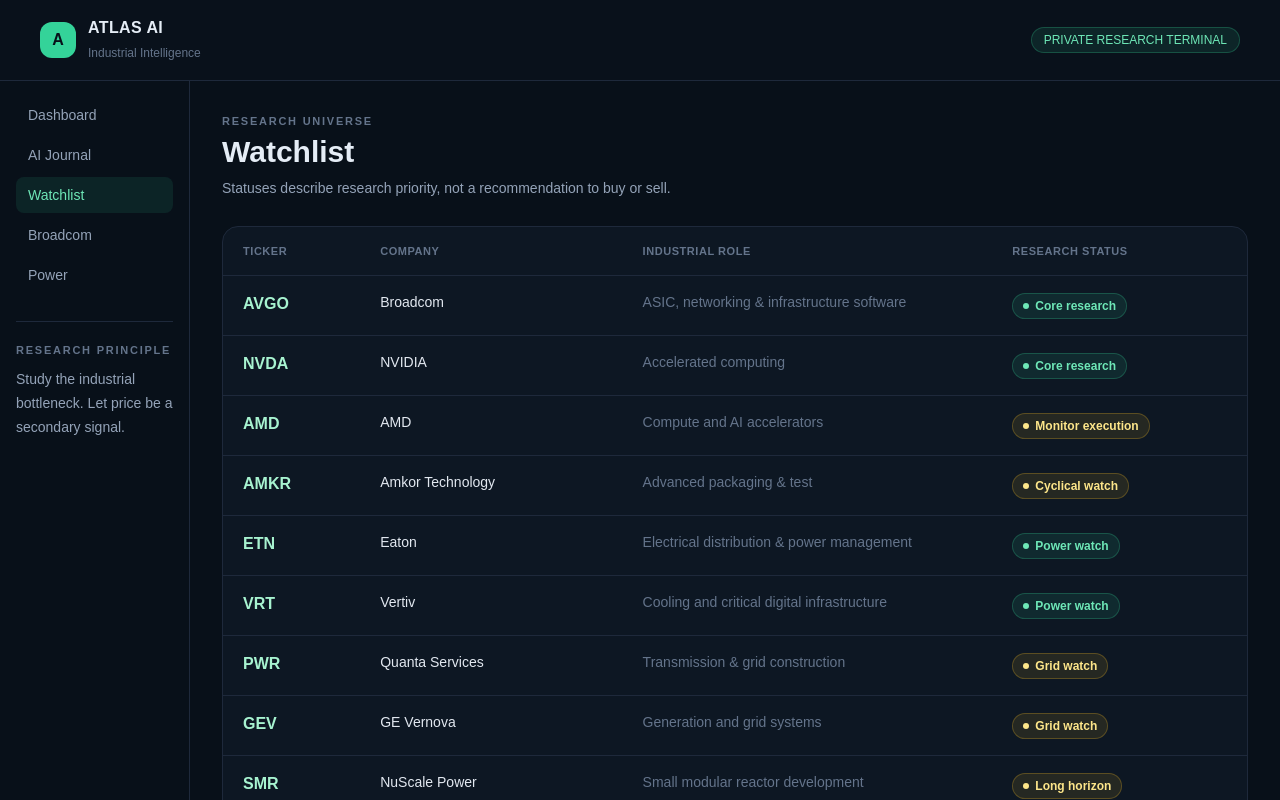
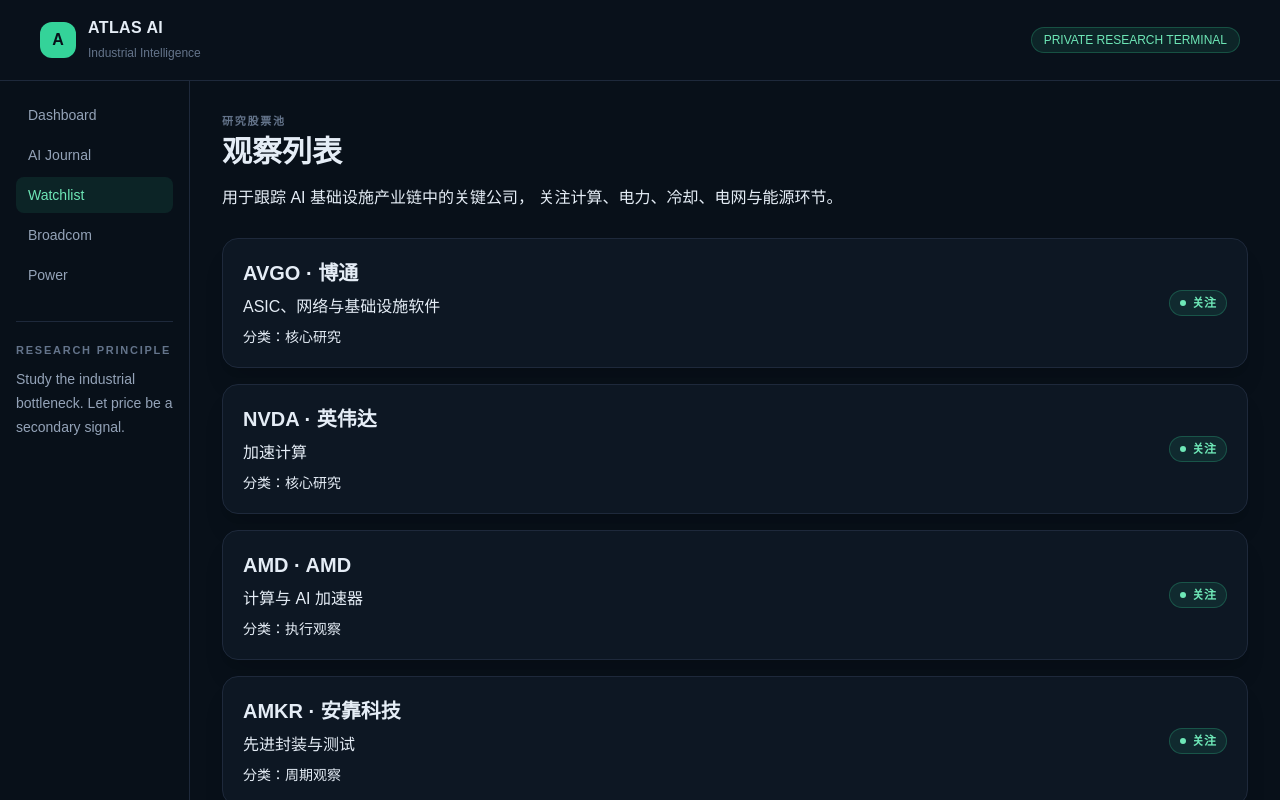
Before and after one commit to jxuplastic2008-code/atlas-ai, a Next.js app: page /watchlist in a window 1280 px wide. Shown: the top 800 px of the page. Built offline with nearby package versions, Linux system fonts and the light colour scheme.

Commit message:
Update page.js

```diff
--- a/app/watchlist/page.js
+++ b/app/watchlist/page.js
@@ -2,15 +2,62 @@
 import Signal from '../../components/Signal';
 
 const names = [
-  ['AVGO', 'Broadcom', 'ASIC, networking & infrastructure software', 'Core research', 'green'],
-  ['NVDA', 'NVIDIA', 'Accelerated computing', 'Core research', 'green'],
-  ['AMD', 'AMD', 'Compute and AI accelerators', 'Monitor execution', 'yellow'],
-  ['AMKR', 'Amkor Technology', 'Advanced packaging & test', 'Cyclical watch', 'yellow'],
-  ['ETN', 'Eaton', 'Electrical distribution & power management', 'Power watch', 'green'],
-  ['VRT', 'Vertiv', 'Cooling and critical digital infrastructure', 'Power watch', 'green'],
-  ['PWR', 'Quanta Services', 'Transmission & grid construction', 'Grid watch', 'yellow'],
-  ['GEV', 'GE Vernova', 'Generation and grid systems', 'Grid watch', 'yellow'],
-  ['SMR', 'NuScale Power', 'Small modular reactor development', 'Long horizon', 'yellow'],
+  ['AVGO', '博通', 'ASIC、网络与基础设施软件', '核心研究', 'green'],
+  ['NVDA', '英伟达', '加速计算', '核心研究', 'green'],
+  ['AMD', 'AMD', '计算与 AI 加速器', '执行观察', 'yellow'],
+  ['AMKR', '安靠科技', '先进封装与测试', '周期观察', 'yellow'],
+  ['ETN', '伊顿', '电力分配与能源管理', '电力观察', 'green'],
+  ['VRT', '维谛技术', '冷却与关键数字基础设施', '电力观察', 'green'],
+  ['PWR', 'Quanta Services', '输电与电网建设', '电网观察', 'yellow'],
+  ['GEV', 'GE Vernova', '发电与电网系统', '电网观察', 'yellow'],
+  ['SMR', 'NuScale Power', '小型模块化反应堆发展', '长期观察', 'yellow'],
 ];
 
-export default function Watchlist() { return <Shell active="Watchlist"><p className="eyebrow">Research universe</p><h1 className="mt-1 text-3xl font-bold">Watchlist</h1><p className="mt-2 text-sm text-slate-400">Statuses describe research priority, not a recommendation to buy or sell.</p><div className="mt-7 overflow-hidden rounded-2xl border border-slate-800 bg-[#0d1723]"><div className="grid grid-cols-[.7fr_1.4fr_2fr_1.2fr] gap-3 border-b border-slate-800 px-5 py-4 text-[11px] font-bold uppercase tracking-wider text-slate-500"><span>Ticker</span><span>Company</span><span className="hidden sm:block">Industrial role</span><span>Research status</span></div>{names.map(([ticker, company, role, note, signal]) => <div className="grid grid-cols-[.7fr_1.4fr_2fr_1.2fr] gap-3 border-b border-slate-800 px-5 py-4 last:border-0" key={ticker}><b className="text-emerald-200">{ticker}</b><span className="text-sm text-slate-200">{company}</span><span className="hidden text-sm text-slate-500 sm:block">{role}</span><div><Signal status={signal}>{note}</Signal></div></div>)}</div><p className="mt-4 text-xs leading-5 text-slate-500">Keep this intentionally short. Add a company only when you can name the bottleneck it serves and the evidence you expect to monitor.</p></Shell>; }
+export default function Watchlist() {
+  return (
+    <Shell active="Watchlist">
+      <p className="eyebrow">研究股票池</p>
+
+      <h1 className="mt-1 text-3xl font-bold">
+        观察列表
+      </h1>
+
+      <p className="mt-4">
+        用于跟踪 AI 基础设施产业链中的关键公司，
+        关注计算、电力、冷却、电网与能源环节。
+      </p>
+
+      <section className="mt-7 grid gap-4">
+        {names.map((item) => (
+          <div
+            key={item[0]}
+            className="panel"
+          >
+            <div className="flex items-center justify-between">
+
+              <div>
+                <h2 className="text-xl font-bold">
+                  {item[0]} · {item[1]}
+                </h2>
+
+                <p className="mt-2">
+                  {item[2]}
+                </p>
+
+                <p className="mt-2 text-sm">
+                  分类：{item[3]}
+                </p>
+              </div>
+
+              <Signal tone={item[4]}>
+                关注
+              </Signal>
+
+            </div>
+          </div>
+        ))}
+      </section>
+
+    </Shell>
+  );
+}
```
